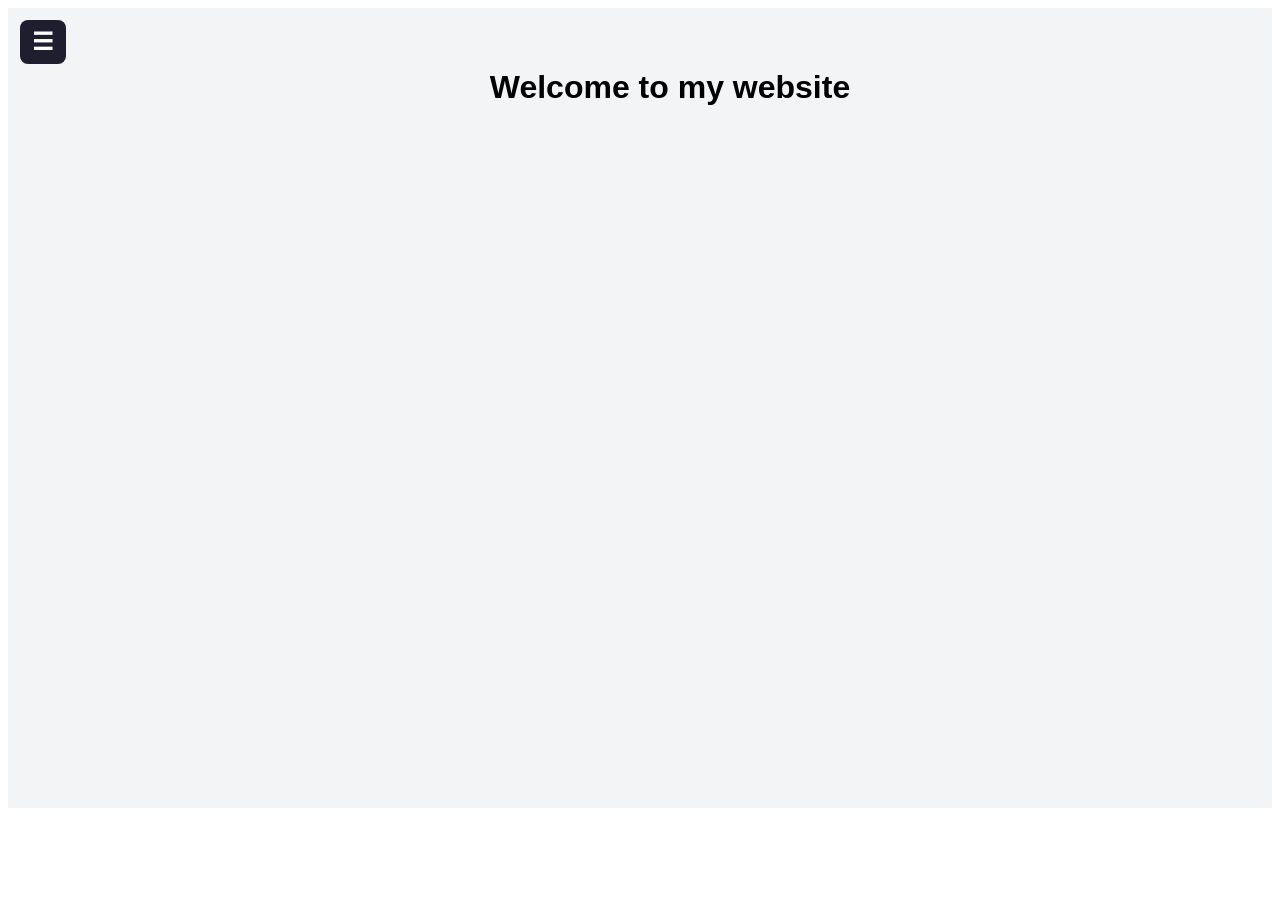
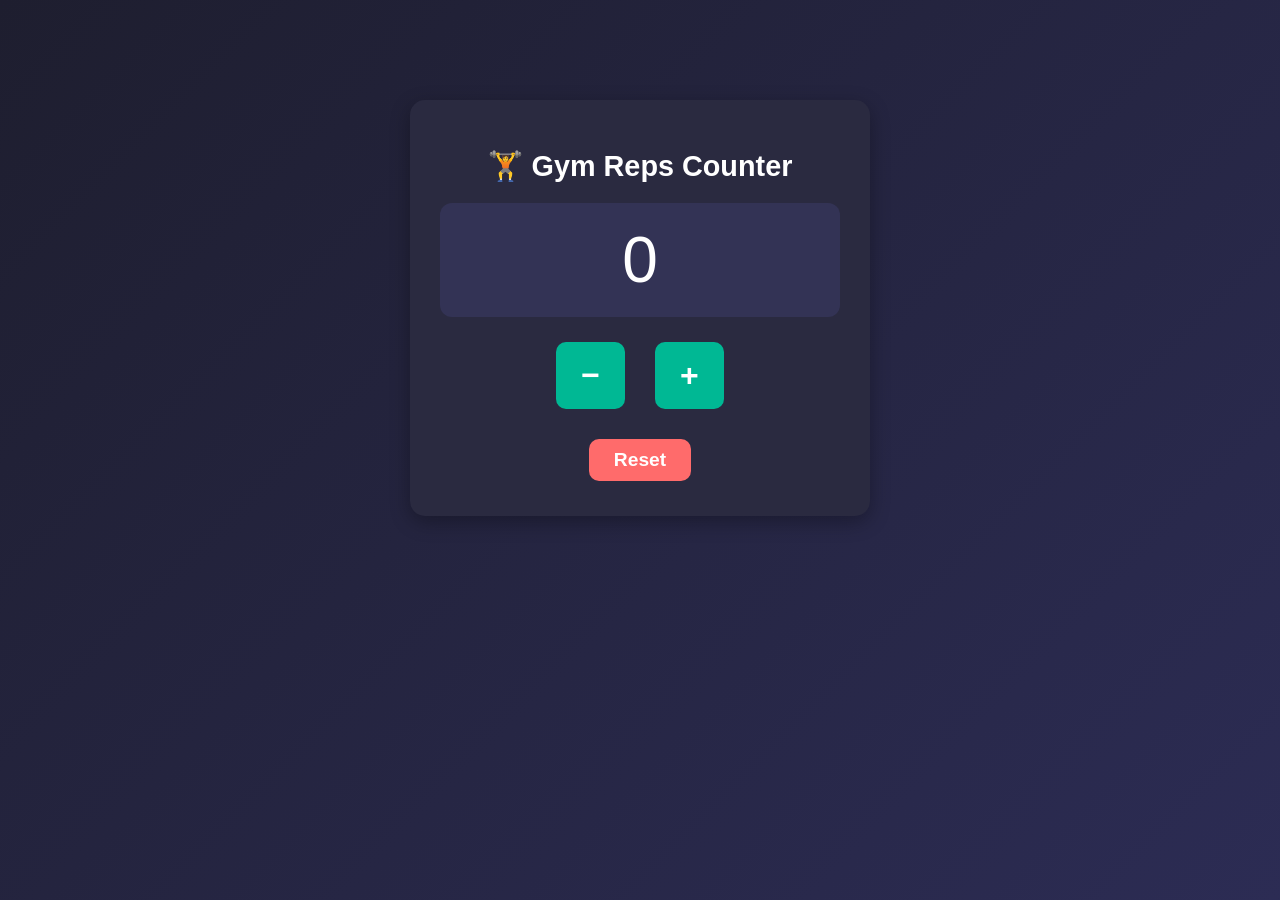
Before and after one commit to krish-kakadiya/FSD, a React (Vite) app in the folder fsd-classwork/: page / in a window 1280 px wide. Before the commit the page ends 816 px from the top, so only its background shows below. Built offline with nearby package versions, Linux system fonts and the light colour scheme.

Commit message:
feat: Add Counter component with increment, decrement, and reset functionality

```diff
--- a/fsd-classwork/src/App.jsx
+++ b/fsd-classwork/src/App.jsx
@@ -6,6 +6,7 @@ import CounterApp from './Practical/Practical4/CounterApp'
 import Calculator from './Practical/Practical5/Calculator'
 import TodoList from './Practical/Practical6/TodoList'
 import Sidebar from './Practical/Practical7/Sidebar'
+import Counter from './Practical/Practical8/Counter'
 
 
 function App() {
@@ -13,7 +14,7 @@ function App() {
 
   return (
     <>
-      <Sidebar/>
+      <Counter/>
     </>
   )
 }
--- /dev/null
+++ b/fsd-classwork/src/Practical/Practical8/Counter.css
@@ -0,0 +1,80 @@
+body {
+  background: linear-gradient(135deg, #1e1e2f, #2c2c54);
+  font-family: "Poppins", sans-serif;
+  margin: 0;
+  padding: 0;
+  height: 100vh;
+}
+
+.counter-container {
+  max-width: 400px;
+  margin: 100px auto;
+  text-align: center;
+  color: white;
+  background: #2a2a40;
+  padding: 30px;
+  border-radius: 15px;
+  box-shadow: 0 6px 20px rgba(0, 0, 0, 0.3);
+}
+
+h1 {
+  margin-bottom: 20px;
+  font-size: 1.8rem;
+}
+
+.count-display {
+  font-size: 4rem;
+  margin: 20px 0;
+  background: #333355;
+  padding: 20px;
+  border-radius: 12px;
+}
+
+.button-group {
+  display: flex;
+  justify-content: center;
+  gap: 20px;
+  margin-bottom: 20px;
+}
+
+button {
+  font-size: 2rem;
+  padding: 15px 25px;
+  border: none;
+  border-radius: 10px;
+  cursor: pointer;
+  color: white;
+  background: #00b894;
+  transition: all 0.2s ease;
+}
+
+button:hover {
+  background: #009e7a;
+}
+
+.reset-btn {
+  background: #ff6b6b;
+  font-size: 1.2rem;
+  padding: 10px 25px;
+}
+
+.reset-btn:hover {
+  background: #ff4444;
+}
+
+/* Mobile Responsive */
+@media (max-width: 600px) {
+  .counter-container {
+    margin: 60px 20px;
+    padding: 20px;
+  }
+
+  .count-display {
+    font-size: 3rem;
+  }
+
+  .button-group button {
+    font-size: 1.8rem;
+    padding: 10px 18px;
+  }
+}
--- /dev/null
+++ b/fsd-classwork/src/Practical/Practical8/Counter.jsx
@@ -0,0 +1,42 @@
+import React, { useState, useEffect } from "react";
+import "./Counter.css";
+
+const Counter = () => {
+  const [count, setCount] = useState(0);
+
+  // Load saved count from localStorage
+  useEffect(() => {
+    const savedCount = localStorage.getItem("gymCount");
+    if (savedCount) {
+      setCount(Number(savedCount));
+    }
+  }, []);
+
+  // Save count whenever it changes
+  useEffect(() => {
+    localStorage.setItem("gymCount", count);
+  }, [count]);
+
+  const increment = () => setCount(count + 1);
+  const decrement = () => setCount(count > 0 ? count - 1 : 0);
+  const reset = () => {
+    setCount(0);
+    localStorage.removeItem("gymCount");
+  };
+
+  return (
+    <div className="counter-container">
+      <h1>🏋️ Gym Reps Counter</h1>
+      <div className="count-display">{count}</div>
+
+      <div className="button-group">
+        <button onClick={decrement}>−</button>
+        <button onClick={increment}>+</button>
+      </div>
+
+      <button className="reset-btn" onClick={reset}>Reset</button>
+    </div>
+  );
+};
+
+export default Counter;
```
